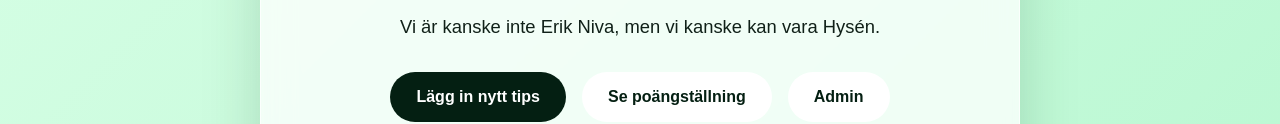
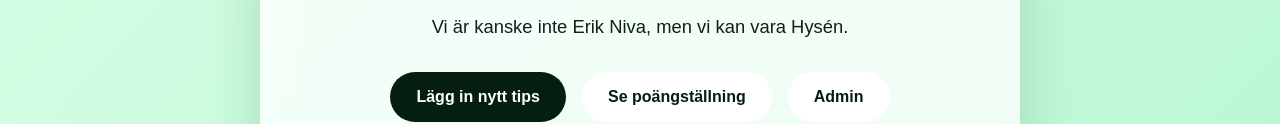
Before and after one commit to lisabergdahl04-lab/vm-tips-2026, a plain HTML site: page index.html in a window 1280 px wide. Shown: the part 410-534 px from the top of the page. Drawn offline with Linux system fonts and the light colour scheme.

Commit message:
Add files via upload

```diff
--- a/index.html
+++ b/index.html
@@ -14,7 +14,7 @@
       <span>Bergdahls</span>
       <span>VM-Tips</span>
         </h1>
-      <p class="subtitle">Vi är kanske inte Erik Niva, men vi kanske kan vara Hysén.</p>
+      <p class="subtitle">Vi är kanske inte Erik Niva, men vi kan vara Hysén.</p>
 
       <div class="home-buttons">
         <a href="submit.html" class="btn primary">Lägg in nytt tips</a>
```
